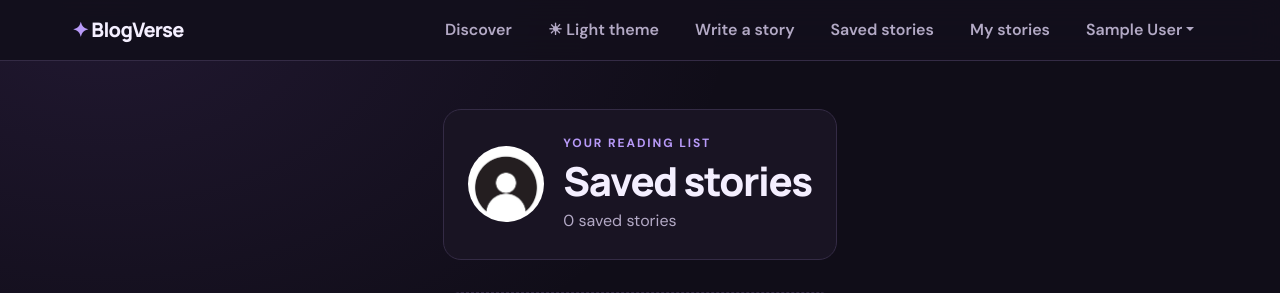
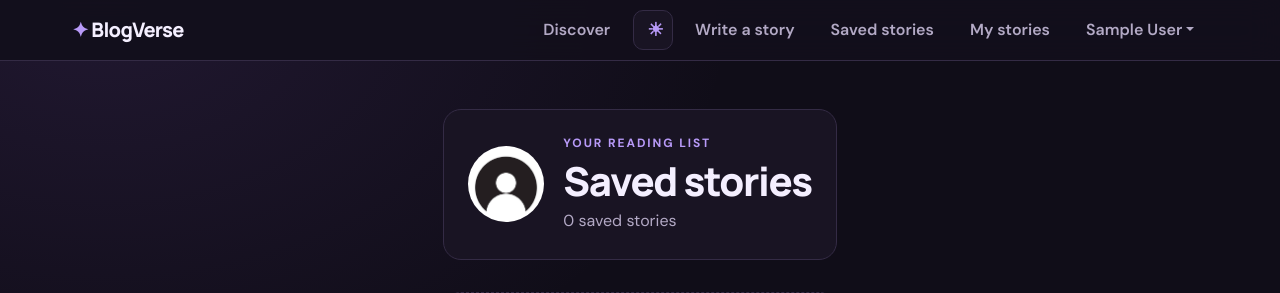
Before and after one commit to Jiyanainwani/BlogVerse, a Node server app: page /user/bookmarks in a window 1280 px wide. Shown: the top 293 px of the page. Run offline with Node 20, Linux system fonts and the light colour scheme; the visitor is signed in with stand-in values (Sample User, id 1); some libraries are stand-ins or nearby versions.

Commit message:
Polish saved stories and theme toggle

```diff
--- a/public/styles.css
+++ b/public/styles.css
@@ -62,7 +62,8 @@ a:hover { color: var(--lavender); }
 .navbar-toggler { border-color: var(--line); }
 .navbar-toggler-icon { filter: brightness(0) invert(1); }
 :root[data-theme="light"] .navbar-toggler-icon { filter: none; }
-.theme-toggle { border:0; background:transparent; font:inherit; cursor:pointer; white-space:nowrap; }
+.theme-toggle { display:grid!important; place-items:center; width:40px; height:40px; padding:.4rem!important; border:1px solid var(--line)!important; border-radius:10px; color:var(--purple)!important; background:var(--surface)!important; font-size:1.15rem!important; line-height:1; cursor:pointer; }
+.theme-toggle:hover { color:var(--text)!important; background:var(--surface-raised)!important; }
 .theme-toggle:focus-visible { outline:2px solid var(--purple); outline-offset:2px; }
 .btn { border-radius: 11px; font-weight: 700; padding: .65rem 1.1rem; transition: transform .18s, background .18s; }
 .btn:hover { transform: translateY(-1px); }
@@ -132,6 +133,8 @@ input[type=file].form-control { padding:.6rem; }
 .author-header img { width:76px; height:76px; border-radius:50%; object-fit:cover; }
 .author-header h1 { margin:.2rem 0; font-size:clamp(1.7rem,4vw,2.5rem); font-weight:800; }
 .author-header p { margin:0; color:var(--muted); }
+.author-story-grid { display:grid; width:100%; grid-template-columns:repeat(auto-fit,minmax(min(100%,300px),1fr)); gap:1.5rem; }
+.author-story-grid .post-card { min-width:0; width:100%; }
 .cover-preview { display:block; width:min(100%,560px); max-height:300px; object-fit:cover; margin-top:1rem; border:1px solid var(--line); border-radius:12px; }
 .dropdown-menu { border:1px solid var(--line); background:var(--surface-raised); }
 .dropdown-item { color:var(--text); }
--- a/views/author.ejs
+++ b/views/author.ejs
@@ -9,12 +9,12 @@
         <div><div class="eyebrow"><%= isBookmarks ? 'Your reading list' : 'Writer profile' %></div><h1><%= isBookmarks ? 'Saved stories' : author.fullName %></h1><p><%= blogs.length %> <%= isBookmarks ? 'saved' : 'published' %> stor<%= blogs.length === 1 ? 'y' : 'ies' %></p></div>
       </header>
       <% if (blogs.length) { %>
-        <div class="row g-4">
+        <div class="author-story-grid">
           <% blogs.forEach(blog => { %>
-            <div class="col-12 col-sm-6 col-lg-4 d-flex"><article class="card post-card w-100">
+            <article class="card post-card">
               <img src="<%= blog.coverImageURL || '/images/default.jpg' %>" class="card-img-top" alt="Cover for <%= blog.title %>" loading="lazy" />
               <div class="card-body d-flex flex-column"><span class="category-pill"><%= blog.category || 'Other' %></span><h2 class="card-title"><%= blog.title %></h2><a href="/blog/<%= blog._id %>" class="btn btn-outline-light mt-auto">Read story <span aria-hidden="true">→</span></a></div>
-            </article></div>
+            </article>
           <% }) %>
         </div>
       <% } else { %>
--- a/views/partials/nav.ejs
+++ b/views/partials/nav.ejs
@@ -5,7 +5,7 @@
     <div class="collapse navbar-collapse" id="navbarNav">
       <ul class="navbar-nav ms-auto">
         <li class="nav-item"><a class="nav-link" href="/">Discover</a></li>
-        <li class="nav-item"><button class="nav-link theme-toggle" id="themeToggle" type="button" aria-label="Switch to light theme" title="Switch to light theme">☀ <span>Light theme</span></button></li>
+        <li class="nav-item"><button class="nav-link theme-toggle" id="themeToggle" type="button" aria-label="Switch to light theme" title="Switch to light theme">☀</button></li>
         <% if (locals.user) { %>
           <li class="nav-item"><a class="nav-link" href="/blog/add-new">Write a story</a></li>
           <li class="nav-item"><a class="nav-link" href="/user/bookmarks">Saved stories</a></li>
--- a/views/partials/scripts.ejs
+++ b/views/partials/scripts.ejs
@@ -17,7 +17,7 @@
         toggle.setAttribute('aria-label', `Switch to ${nextTheme} theme`);
         toggle.setAttribute('title', `Switch to ${nextTheme} theme`);
         toggle.setAttribute('aria-pressed', String(theme === 'light'));
-        toggle.innerHTML = theme === 'dark' ? '☀ <span>Light theme</span>' : '☾ <span>Dark theme</span>';
+        toggle.textContent = theme === 'dark' ? '☀' : '☾';
       }
     };
     applyTheme(document.documentElement.dataset.theme || 'dark');
```
